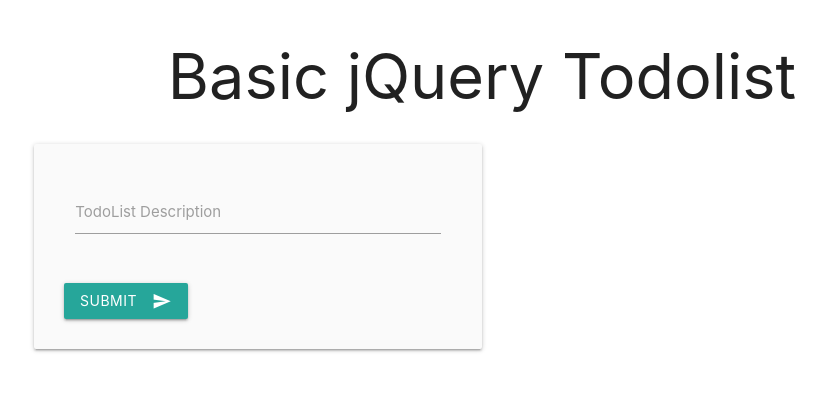
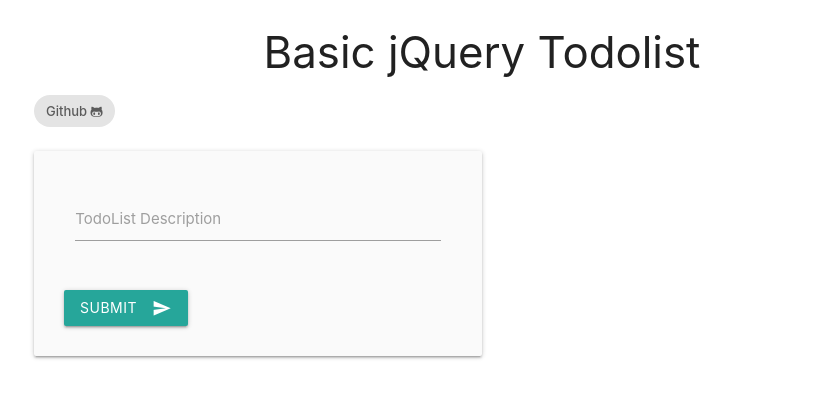
Before and after one commit to 10yung/basic_todolist, a plain HTML site: page index.html in a window 1280 px wide. Shown: the whole page, without its empty margins (158-984 px from the left). Drawn offline with nearby package versions, Linux system fonts and the light colour scheme.

Commit message:
add github link tag

```diff
--- a/index.html
+++ b/index.html
@@ -23,10 +23,27 @@
       p {
           word-wrap:break-word
         }
+        body {
+          display: flex;
+          min-height: 100vh;
+          flex-direction: column;
+        }
+
+        main {
+          flex: 1 0 auto;
+        }
+
   </style>
   <body>
       <div class="container">
-        <h1 class="center-align">Basic jQuery Todolist</h1>
+        <h3 class="center-align">Basic jQuery Todolist</h3>
+        <a href="https://github.com/andyNo10/basic_todolist">
+          <div class="chip">
+              Github
+              <i class="fa fa-github-alt"></i>
+          </div>
+        </a>
+        <h6></h6>
         <div class="row">
           <div class="card-panel grey lighten-5 col s12 m12 l6" style="padding:30px;">
             <form class="col s12">
```
